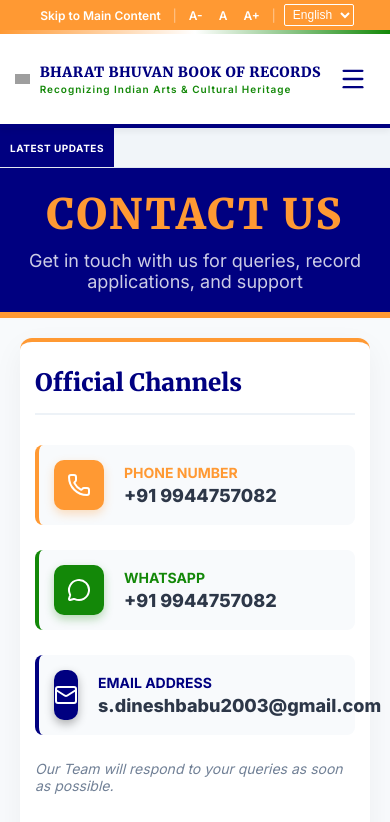
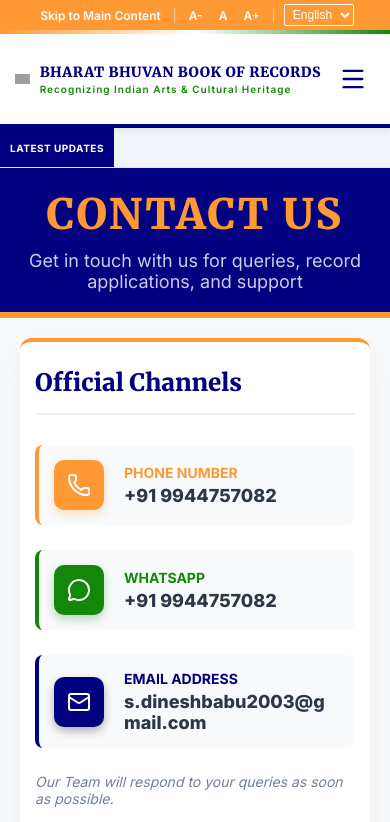
Before and after one commit to Dinesh2003babu/bharat-bhuvan-portal, a Next.js app: page /contact in a window 390 px wide. Shown: the top 822 px of the page. Built offline with nearby package versions, Linux system fonts and the light colour scheme; no server answers; grey boxes are pictures that could not be loaded.

Commit message:
Fix contact page email overflow on mobile by adding word-break and min-width to flex text wrapper

```diff
--- a/src/app/contact/page.js
+++ b/src/app/contact/page.js
@@ -70,7 +70,7 @@
                 <div style={styles.iconBoxSaffron}>
                   <Phone size={24} color="#fff" />
                 </div>
-                <div>
+                <div style={{ flex: 1, minWidth: 0 }}>
                   <p style={{ ...styles.contactLabel, color: 'var(--color-saffron)' }}>Phone Number</p>
                   <p style={styles.contactValue}>+91 9944757082</p>
                 </div>
@@ -80,7 +80,7 @@
                 <div style={styles.iconBoxGreen}>
                   <MessageCircle size={24} color="#fff" />
                 </div>
-                <div onClick={handleGeneralWhatsApp} style={{ cursor: 'pointer' }}>
+                <div onClick={handleGeneralWhatsApp} style={{ cursor: 'pointer', flex: 1, minWidth: 0 }}>
                   <p style={{ ...styles.contactLabel, color: 'var(--color-green)' }}>WhatsApp</p>
                   <p style={styles.contactValue}>+91 9944757082</p>
                 </div>
@@ -90,7 +90,7 @@
                 <div style={styles.iconBoxNavy}>
                   <Mail size={24} color="#fff" />
                 </div>
-                <div>
+                <div style={{ flex: 1, minWidth: 0 }}>
                   <p style={{ ...styles.contactLabel, color: 'var(--color-navy)' }}>Email Address</p>
                   <p style={styles.contactValue}>s.dineshbabu2003@gmail.com</p>
                 </div>
@@ -343,6 +343,7 @@
     fontSize: '18px',
     fontWeight: '800',
     color: '#2d3748',
+    wordBreak: 'break-word',
   },
   note: {
     fontSize: '14px',
```
